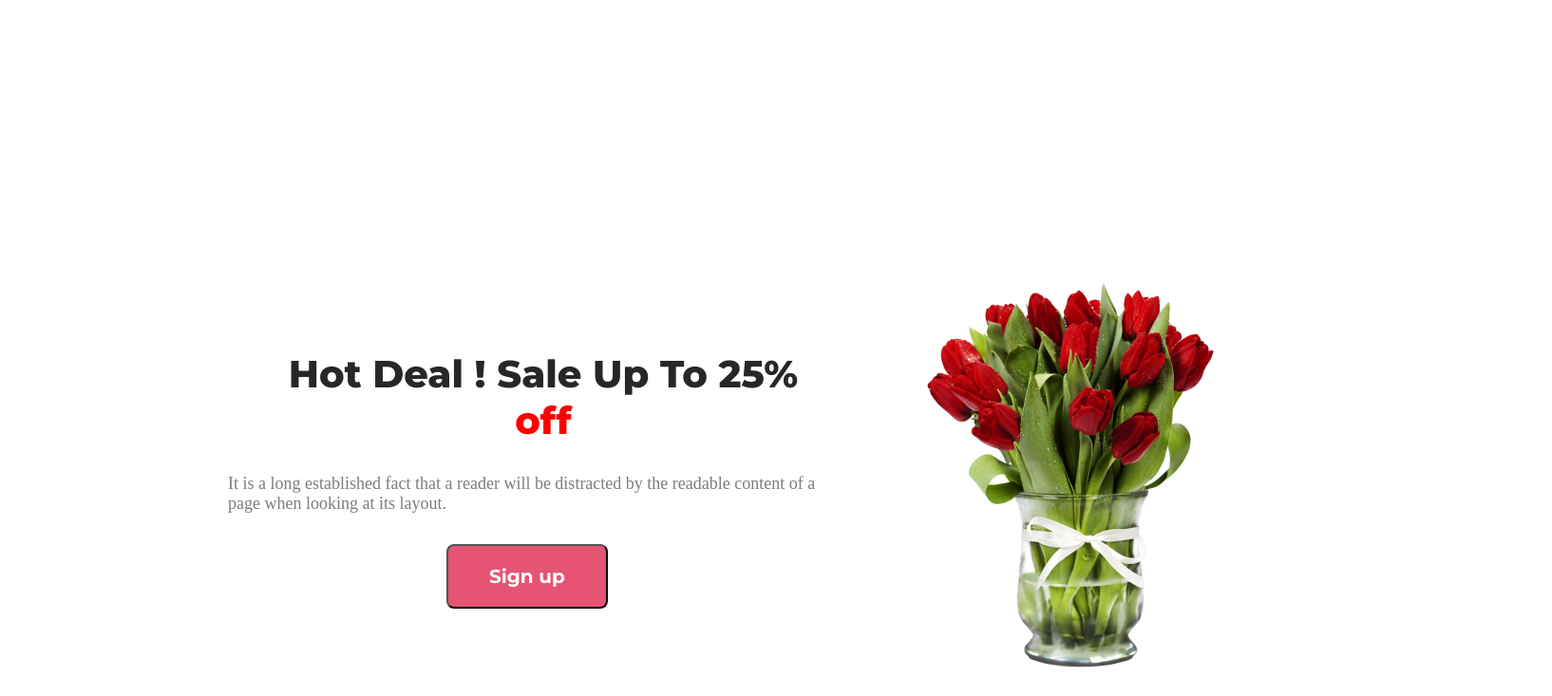
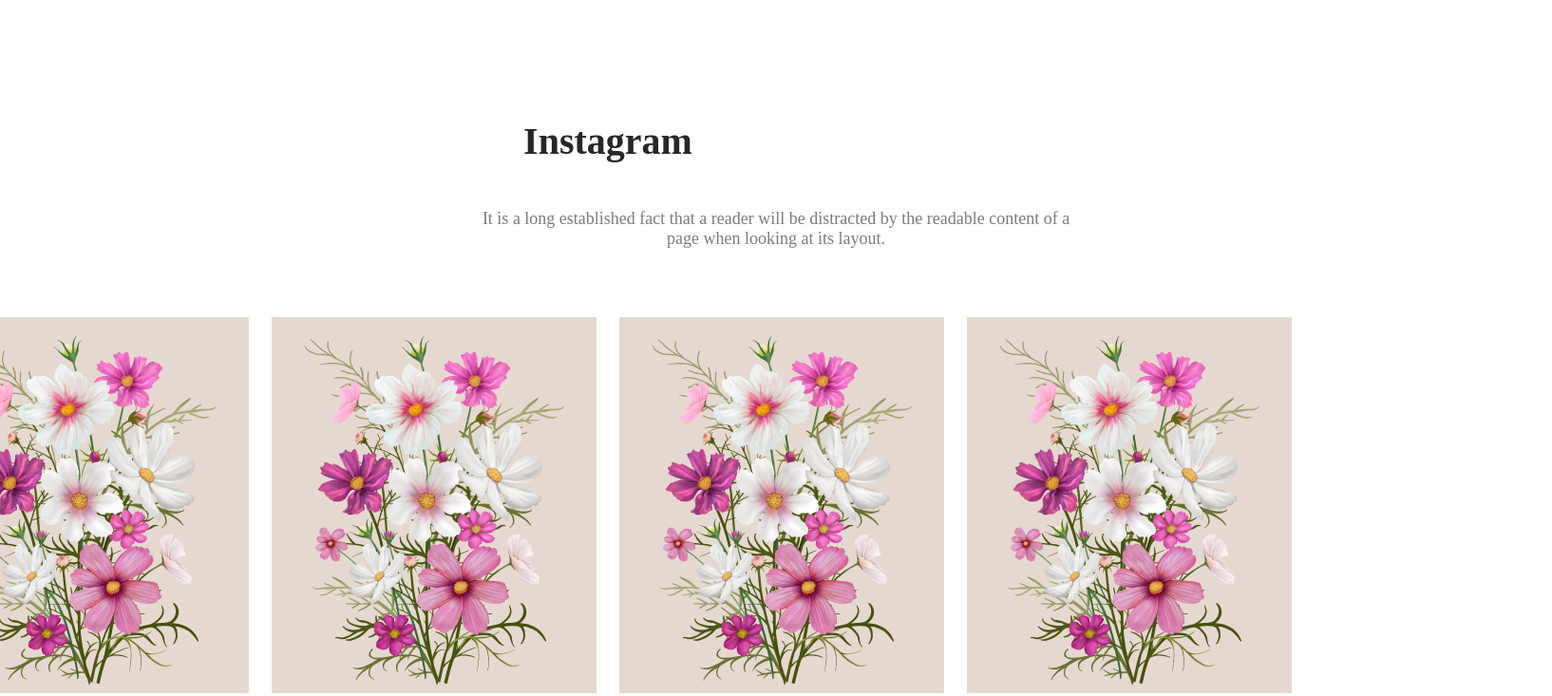
Before and after one commit to shahehsan2002/flower-shop, a plain HTML site: page index.html in a window 1280 px wide. Shown: the part 1000-1733 px from the top of the page at 95% size, 1634 px wide, since content can reach past the window. Drawn offline with Linux system fonts and the light colour scheme.

Commit message:
instagram area done

```diff
--- a/index.html
+++ b/index.html
@@ -32,6 +32,19 @@
 
 
         <main>
+            <!-- instagram area started -->
+            <div class="instagram">
+                <div>
+                    <h2 class="insta-title">Instagram</h2>
+                    <p class="insta-description">It is a long established fact that a reader will be distracted by the readable content of a page when looking at its layout.</p>
+                </div>
+                <div class="insta-pic">
+                    <img class="img-s" src="images/Rectangle 4.png" alt="">
+                    <img class="img-s" src="images/Rectangle 4.png" alt="">
+                    <img lass="img-s" src="images/Rectangle 4.png" alt="">
+                    <img class="img-s" src="images/Rectangle 4.png" alt="">
+                </div>
+            </div>
 
             <!-- hot deal area started -->
 
@@ -76,7 +89,7 @@
             </div>
         </footer>
 </body>
-<!-- footer area ended -->
+<!-- footer area ended--->
 
 </html>
 
--- /dev/null
+++ b/instagram.css
@@ -0,0 +1,37 @@
+/* instagram area started */
+
+.insta-title {
+    color: #272727;
+    text-align: center;
+    font-family: montsserrat;
+    font-size: 40px;
+    font-weight: 800;
+    margin-top: 128px;
+    margin-bottom: 24px;
+}
+
+.insta-description {
+    color: rgba(39, 39, 39, 0.60);
+    font-family: montsserrat;
+    font-size: 18px;
+    font-weight: 400;
+    width: 634px;
+    padding: 24px 500px;
+    text-align: center;
+    justify-content: center;
+}
+
+.insta-pic {
+    gap: 24px;
+    margin: 48px 240px 128px 240px;
+    display: flex;
+    justify-content: center;
+}
+
+.img-s {
+    width: 342px;
+    height: 396px;
+}
+
+
+/* instagram area endd */
--- a/style.css
+++ b/style.css
@@ -2,6 +2,8 @@
     margin: 0;
     padding: 0;
 }
+
+
 /* banner area started */
 
 .banner {
@@ -43,7 +45,50 @@
     font-weight: 700;
     margin-bottom: 120px;
 }
+
+
 /* banner area ended */
+
+
+/* instagram area started */
+
+.insta-title {
+    color: #272727;
+    text-align: center;
+    font-family: montsserrat;
+    font-size: 40px;
+    font-weight: 800;
+    margin-top: 128px;
+    margin-bottom: 24px;
+}
+
+.insta-description {
+    color: rgba(39, 39, 39, 0.60);
+    font-family: montsserrat;
+    font-size: 18px;
+    font-weight: 400;
+    width: 634px;
+    padding: 24px 500px;
+    text-align: center;
+    justify-content: center;
+}
+
+.insta-pic {
+    gap: 24px;
+    margin: 48px 240px 128px 240px;
+    display: flex;
+    justify-content: center;
+}
+
+.img-s {
+    width: 342px;
+    height: 396px;
+}
+
+
+/* instagram area ended */
+
+
 /* hot deal area started */
 
 .hot-deal {
@@ -71,7 +116,11 @@
 .deal-btn {
     margin-left: 230px;
 }
+
+
 /* hot deal area ended */
+
+
 /* latest deal area started */
 
 .latest {
@@ -102,12 +151,20 @@
     background: white;
     width: 655px;
     height: 64px;
+    color: rgba(39, 39, 39, 0.60);
+    text-align: center;
+    font-size: 16px;
+    font-weight: 400;
 }
 
 .import {
     margin-left: 240px;
 }
+
+
 /* latest area ended */
+
+
 /* footer area started */
 
 .footer {
@@ -147,4 +204,16 @@
     padding-bottom: 128px;
     padding-top: 32px;
 }
+
+
 /* footer area ended */
+
+rrat;
+font-size: 16px;
+font-weight: 400;
+padding-bottom: 128px;
+padding-top: 32px;
+
+}
+
+/* footer area ended */
```
Also changed, not shown: instagram.html (added, +28 -0 lines). Lines whose indentation alone changed are shown as unchanged.
